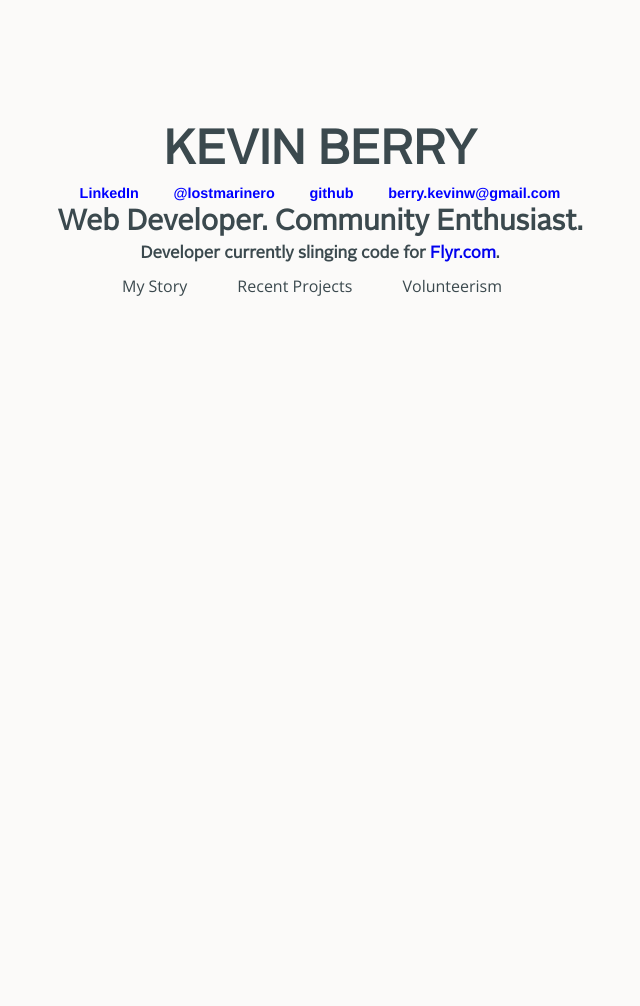
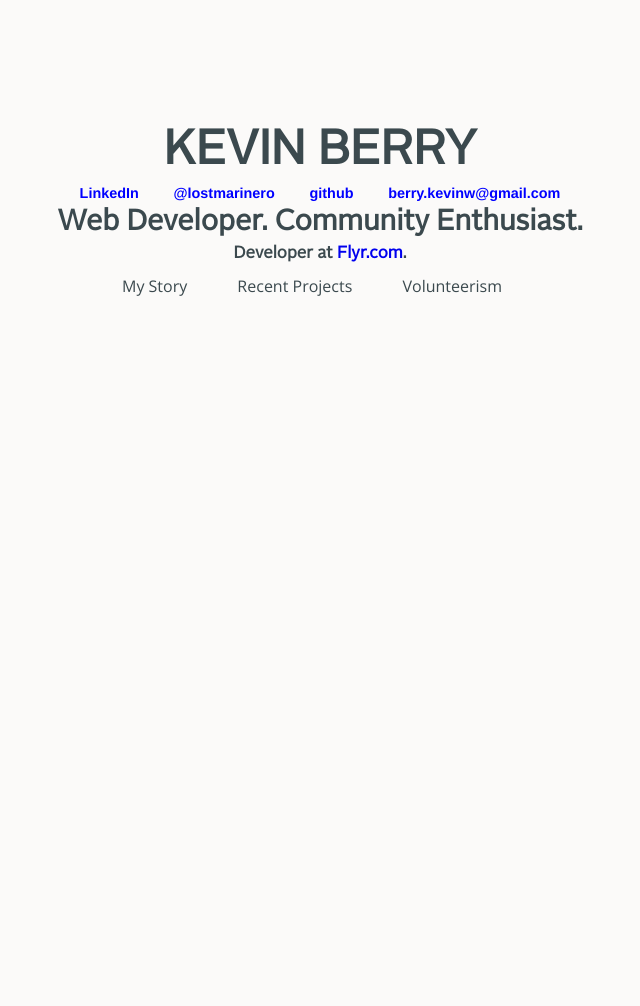
Before and after one commit to kbsail/kbsail-kbsail.github.io, a Jekyll site: the page built from index.html, in a window 1280 px wide. Shown: the whole page, without its empty margins (320-960 px from the left). Built offline with Jekyll 4.4.1, drawn with Linux system fonts in a browser that asks for light colours; Markdown is read by kramdown in place of the engine named in the settings.

Commit message:
more simple

```diff
--- a/_includes/header.html
+++ b/_includes/header.html
@@ -30,5 +30,5 @@
     </nav>
 
     <h2>{{ page.tagline }}</h2>
-    <p>Developer currently slinging code for <a href="http://www.getflyr.com" alt="Get Flyr">Flyr.com</a>.</p>
+    <p>Developer at <a href="http://www.getflyr.com" alt="Get Flyr">Flyr.com</a>.</p>
   </div>
```
